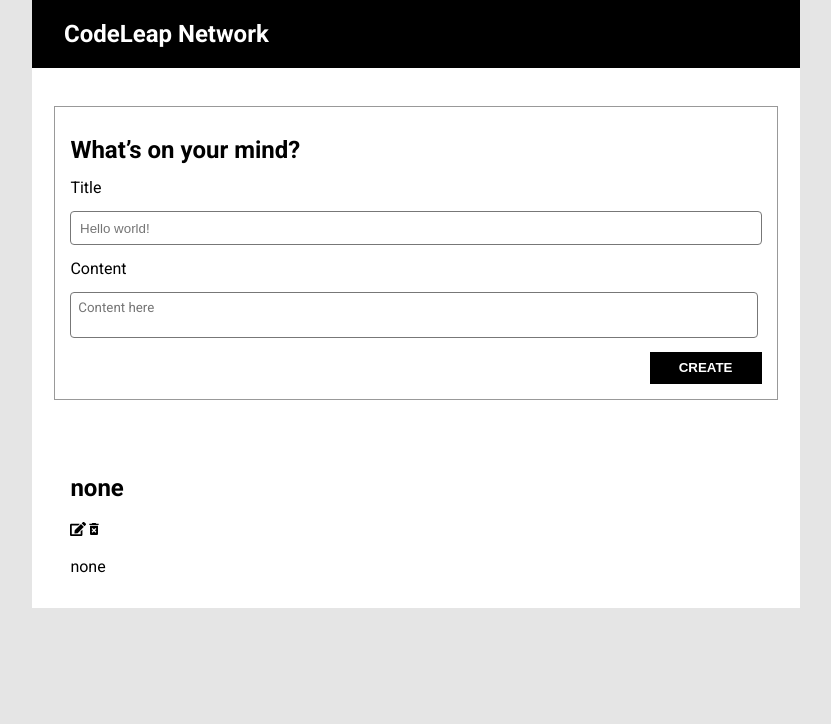
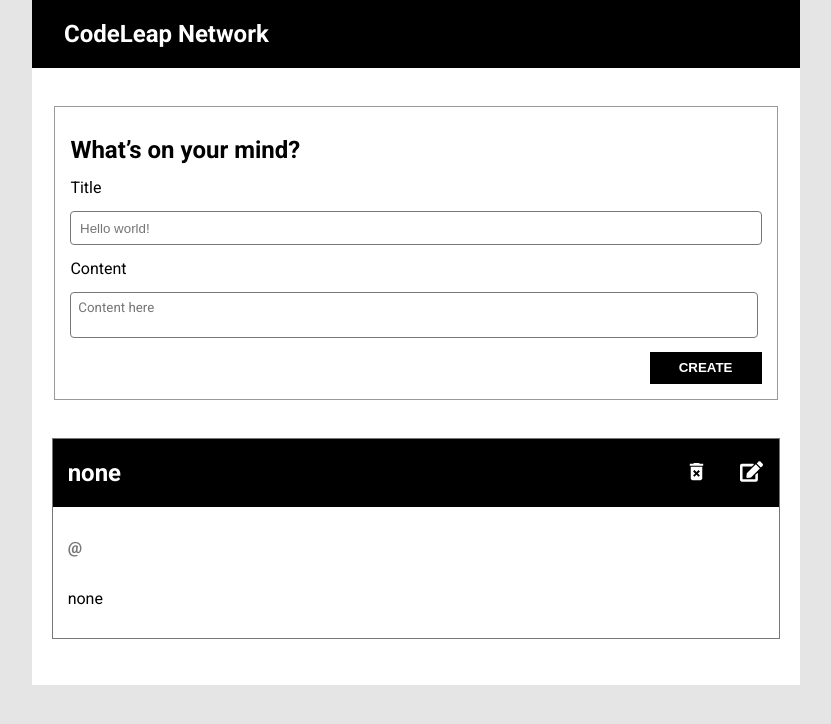
Before and after one commit to ninamarq/code-leap-test, a React (Create React App) app: page /main in a window 1280 px wide. Shown: the top 724 px of the page, without its empty margins (224-1055 px from the left). Built offline with nearby package versions, Linux system fonts and the light colour scheme; no server answers.

Commit message:
Feat: Complete main screen

```diff
--- a/src/components/Header/style.scss
+++ b/src/components/Header/style.scss
@@ -1,6 +1,7 @@
 .main-screen-header {
   display: flex;
   justify-content: space-between;
+  align-items: center;
   background-color: #000000;
   color: #FFF;
   width: 100%;
--- a/src/components/PostCard/index.tsx
+++ b/src/components/PostCard/index.tsx
@@ -1,5 +1,6 @@
 import { FaEdit } from "react-icons/fa";
 import { MdDeleteForever } from "react-icons/md";
+import "./style.scss";
 
 import IPosts from "../../interfaces/IPosts";
 
@@ -7,17 +8,21 @@
   const { postObject } = props;
   const { id, title, username, created_datetime, content } = postObject;
   return (
-    <section key={id}>
+    <section key={id} className="post-card">
       <header>
-        <h1>{title}</h1>
-        <FaEdit onClick={() => console.log("Edit")} />
-        <MdDeleteForever onClick={() => console.log("Delete")} />
+        <h2>{title}</h2>
+        <div>
+          <MdDeleteForever onClick={() => console.log("Delete")} />
+          <FaEdit onClick={() => console.log("Edit")} />
+        </div>
       </header>
-      <div>
-        <p>{username}</p>
-        <p>{created_datetime}</p>
-      </div>
-      <p>{content}</p>
+      <main>
+        <div className="user-time-post">
+          <p>@{username}</p>
+          <p>{created_datetime}</p>
+        </div>
+        <p>{content}</p>
+      </main>
     </section>
   );
 }
--- a/src/components/PostCard/style.scss
+++ b/src/components/PostCard/style.scss
@@ -0,0 +1,45 @@
+.post-card {
+    margin: 0 0 6% 0;
+    width: 94.5%;
+    border: 1px solid #777777;
+
+  header {
+    display: flex;
+    justify-content: space-between;
+    align-items: center;
+    background-color: #000000;
+    color: #FFF;
+    width: 100%;
+    padding: 0;
+    h2 {
+      padding: 0 2%;
+    }
+
+    div svg {
+      margin: 0 1rem 0 1rem;
+      font-size: 1.4375rem;
+      transition: .5s;
+
+      &:hover {
+        transition: .5s;
+        cursor: pointer;
+        color: rgba(255, 255, 255, 0.825);
+      }
+    }
+  }
+
+  main {
+    display: flex;
+    flex-direction: column;
+    justify-content: center;
+    padding: 2%;
+
+    .user-time-post {
+      display: flex;
+      justify-content: space-between;
+      align-items: center;
+      font-weight: 700;
+      color: #777777;
+    }
+  }
+}
--- a/src/components/PostList/index.tsx
+++ b/src/components/PostList/index.tsx
@@ -7,9 +7,9 @@
 
 export default function PostList() {
   const { setPosts, posts, creating, setCreating } = useContext(UserContext);
+  const postsAPI = async () => setPosts?.(await getPosts());
 
   useEffect(() => {
-    const postsAPI = async () => setPosts?.(await getPosts());
     postsAPI();
     setCreating?.(false);
   }, [creating]);
@@ -17,7 +17,7 @@
   return (
     <div className="post-list-container">
       {posts?.map((element) => (
-        <PostCard postObject={element} />
+        <PostCard key={element.id} postObject={element} />
       ))}
     </div>
   );
--- a/src/components/PostList/style.scss
+++ b/src/components/PostList/style.scss
@@ -1,7 +1,8 @@
 .post-list-container {
   display: flex;
+  justify-content: center;
+  align-items: center;
   flex-direction: column;
-  width: 90%;
+  width: 100%;
   height: fit-content;
-  padding: 2%;
 }
```
